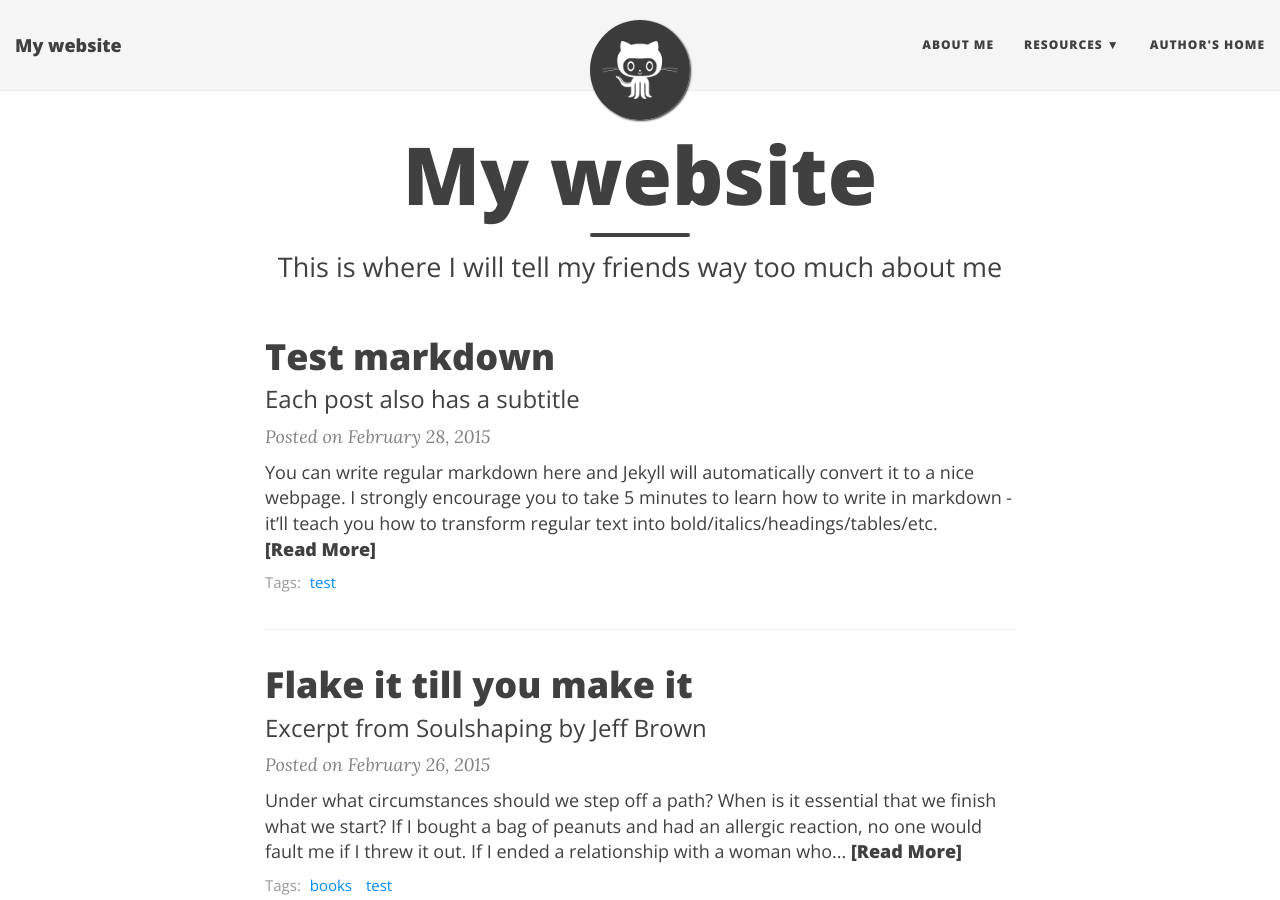
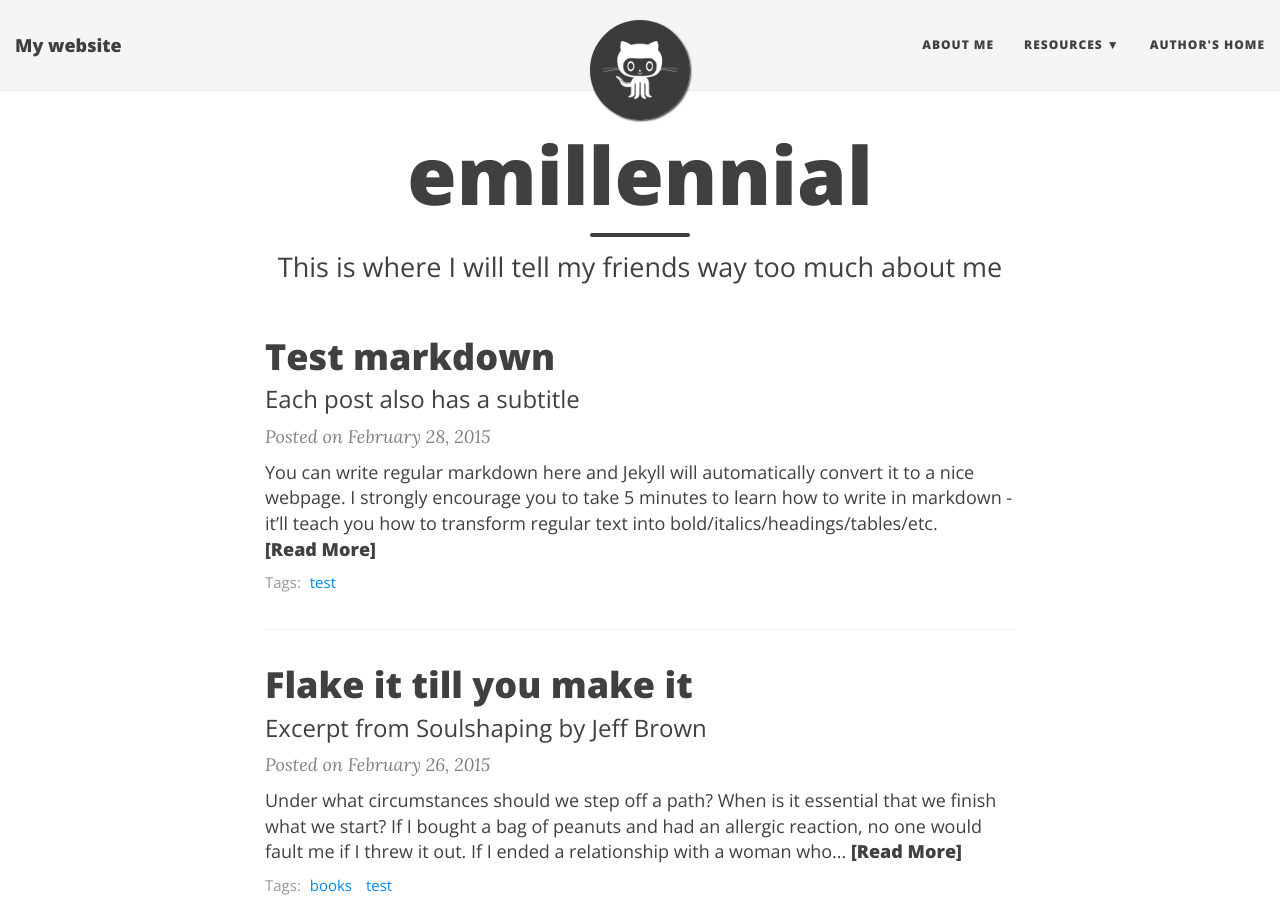
Before and after one commit to emillennial/emillennial.github.io, a Jekyll site: the page built from index.html, in a window 1280 px wide and 900 px high. Built offline with Jekyll 4.4.1, drawn with Linux system fonts in a browser that asks for light colours; nearby versions of some CDN libraries; the list of posts is cut into pages by our own code.

Commit message:
Updated title

```diff
--- a/index.html
+++ b/index.html
@@ -1,6 +1,6 @@
 ---
 layout: page
-title: My website
+title: emillennial
 subtitle: This is where I will tell my friends way too much about me
 use-site-title: true
 ---
```
